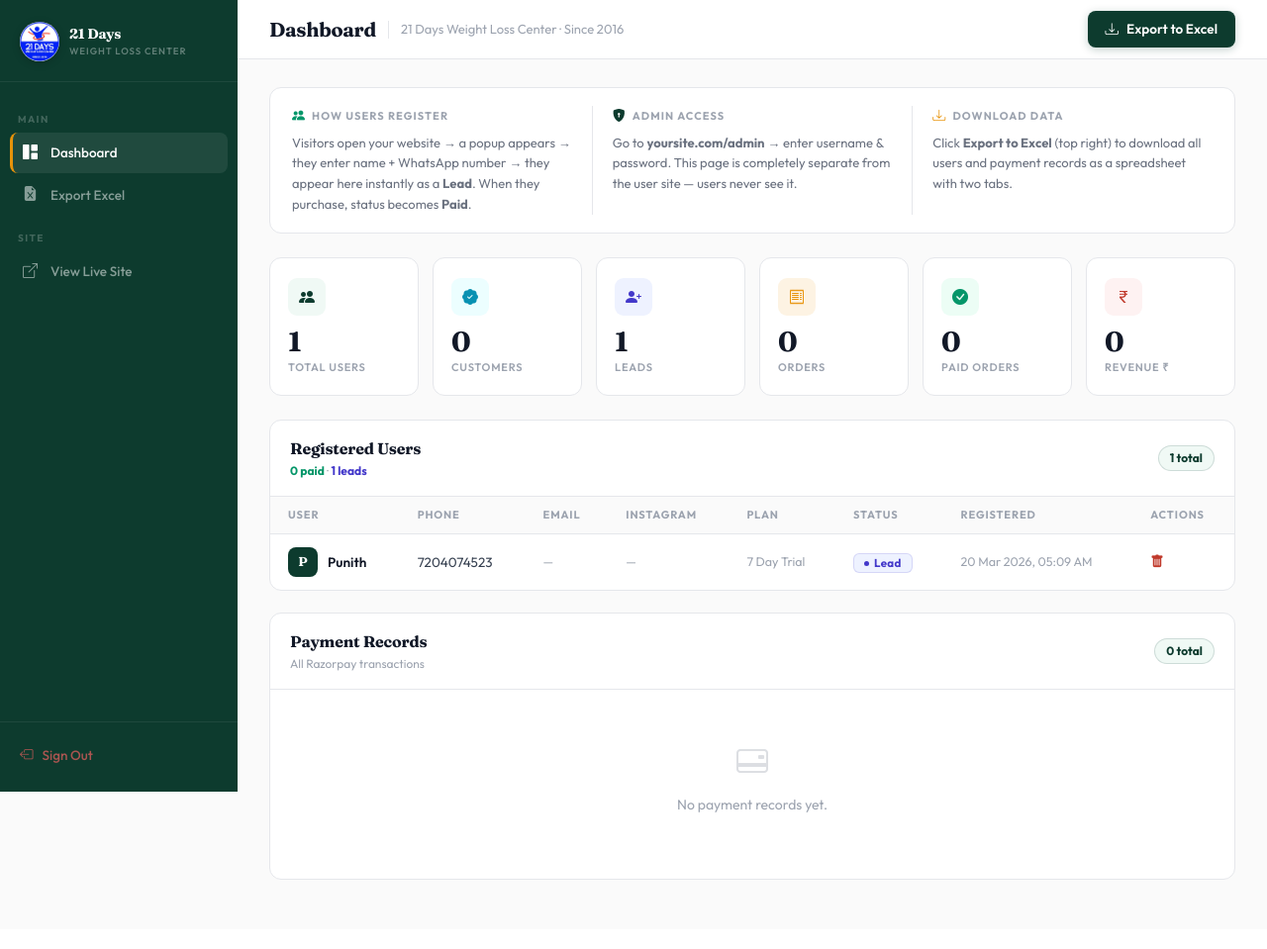
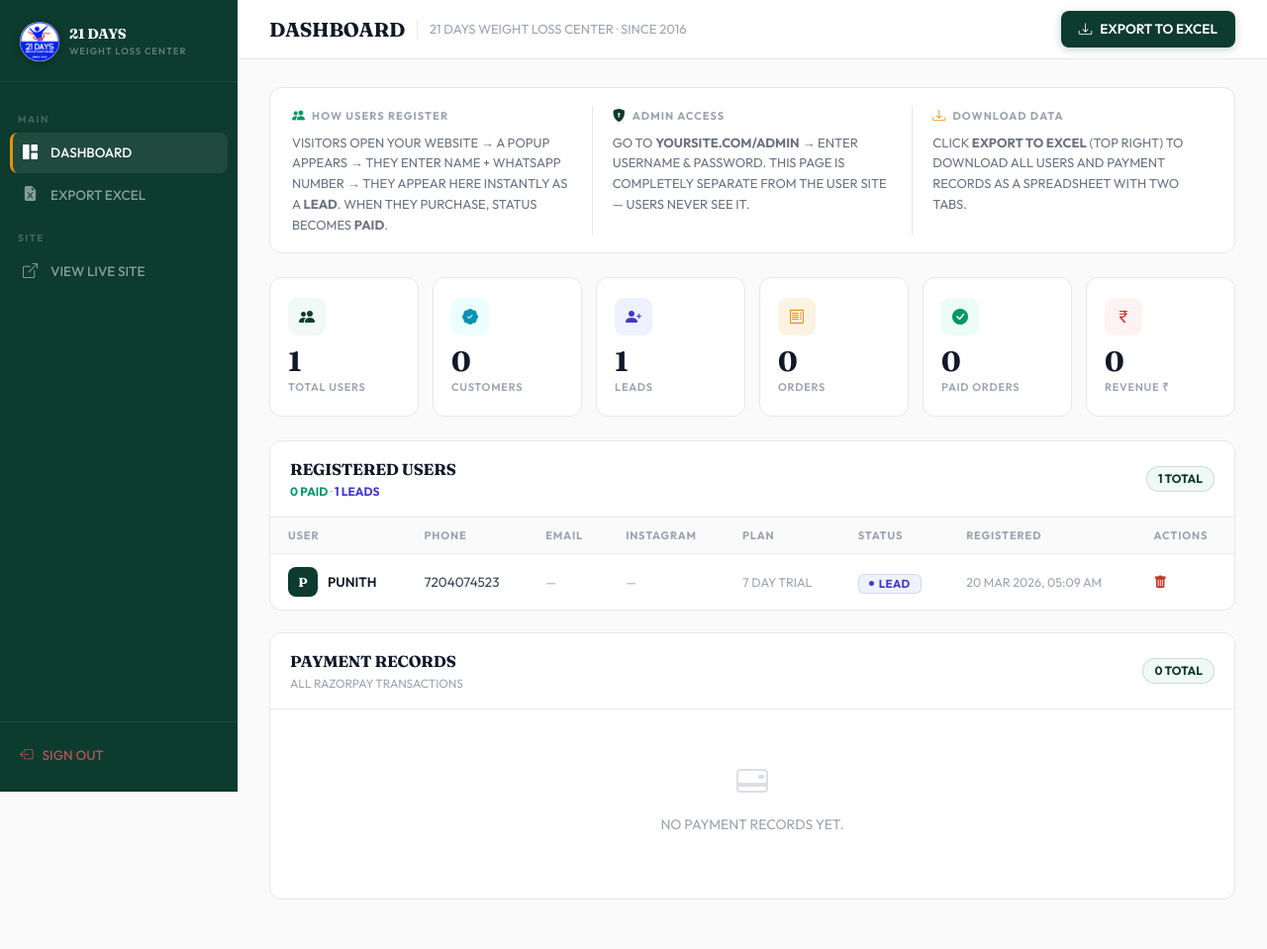
Before and after one commit to bvaru/fitpro, a Flask app: page /dashboard in a window 1280 px wide. Shown: the whole page at 99% size. Before the commit the page ends 889 px from the top, so only its background shows below. Run offline with Flask 3, Linux system fonts and the light colour scheme; a user stored in the database is signed in; data comes from the database, SQL or seed files in the repository; data that the repository does not hold is empty.

Commit message:
Update dashboard.html

```diff
--- a/templates/dashboard.html
+++ b/templates/dashboard.html
@@ -23,6 +23,8 @@
 }
 *,*::before,*::after{margin:0;padding:0;box-sizing:border-box;}
 body{font-family:var(--ff-b);color:var(--slate);background:var(--surface);min-height:100vh;-webkit-font-smoothing:antialiased;}
+body,body :not(i,img,video,svg,path,script,style,input,textarea){text-transform:uppercase;}
+input,textarea,button,select,option,input::placeholder,textarea::placeholder{ text-transform:uppercase; }
 
 /* SIDEBAR */
 .sb{position:fixed;top:0;left:0;bottom:0;width:var(--sb);background:var(--forest);display:flex;flex-direction:column;z-index:200;}
```
